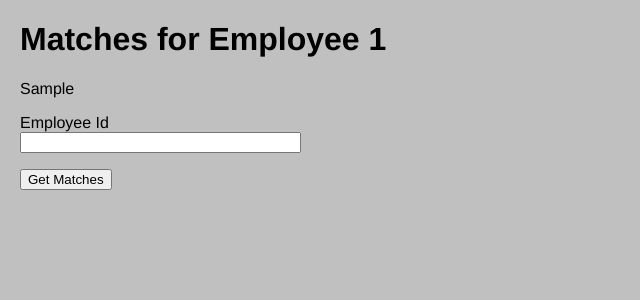
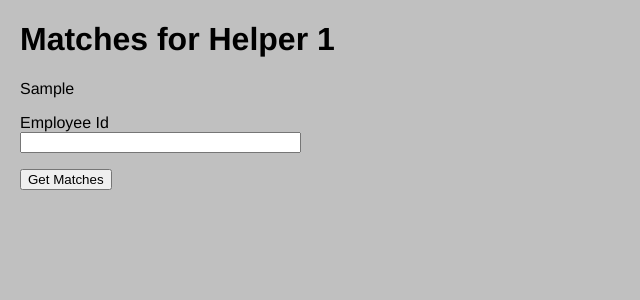
Before and after one commit to skehoe3/corona_solutions, a Flask app: template templates/offer.html in a window 1280 px wide. Shown: the part 48-348 px from the top of the page, without its empty margins (0-640 px from the left). Run offline with Flask 2, Linux system fonts and the light colour scheme; the template is opened without the code that fills it: values that come from a table or form of the project are taken from there, most other values are stand-ins (such as "Sample title", 1, 10 or a date in 2020).

Commit message:
update name of page

```diff
--- a/templates/offer.html
+++ b/templates/offer.html
@@ -2,7 +2,7 @@
 {% extends "template.html" %}
 {% block content %}
 <div class=content>
-    <h1>Matches for Employee {{ offer_id }}</h1>
+    <h1>Matches for Helper {{ offer_id }}</h1>
     <div>
         {% if offer_table %}
             {{ offer_table|safe }}
```
